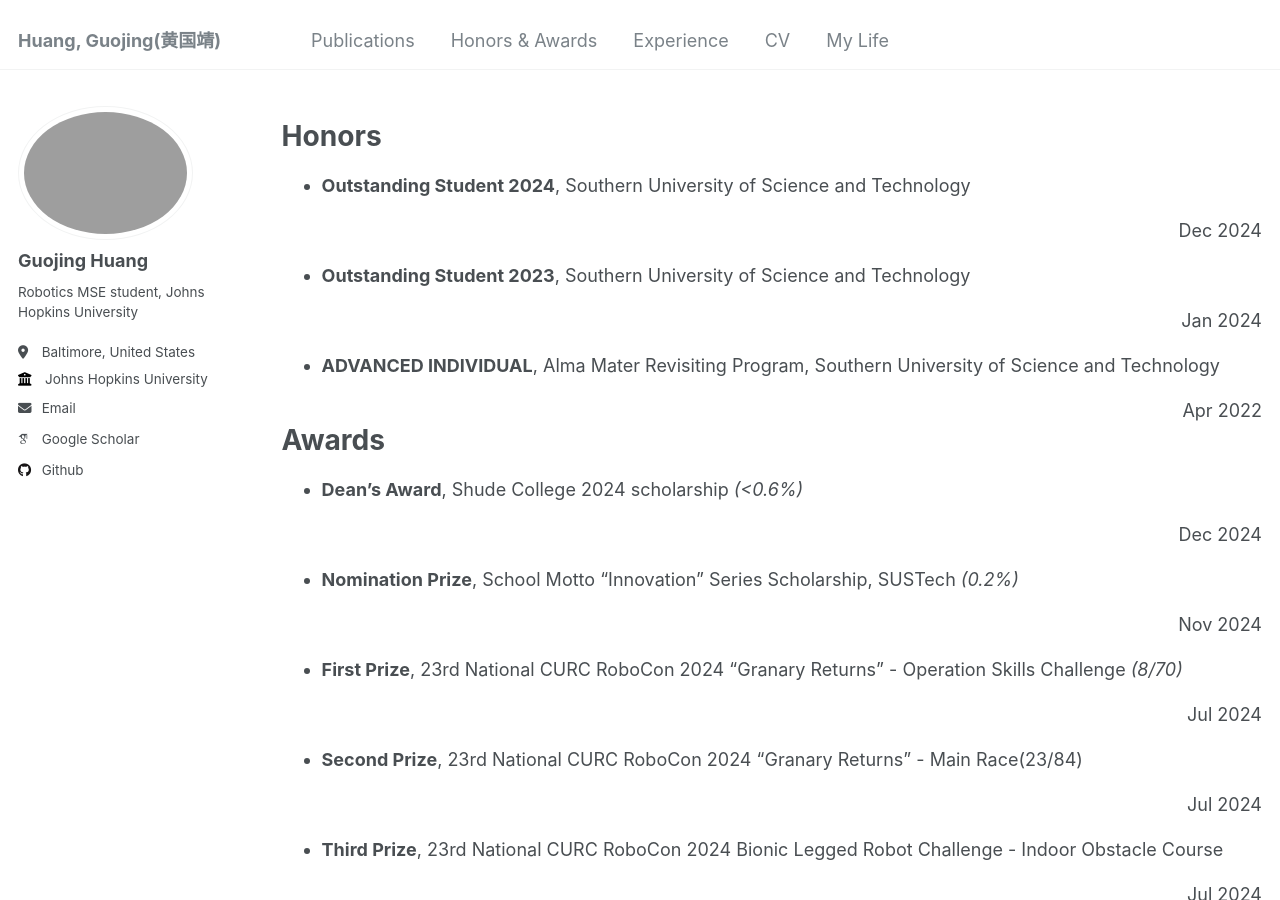
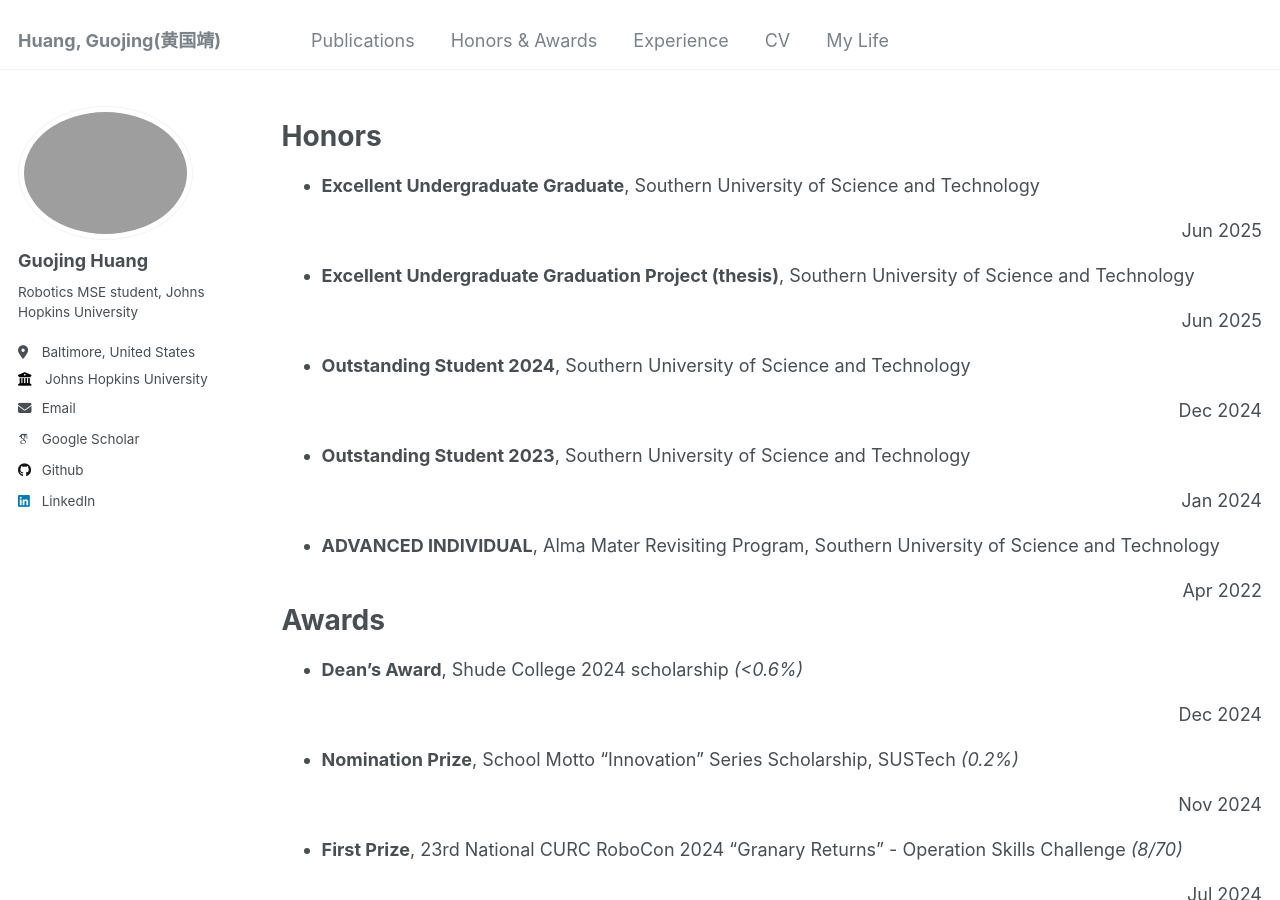
Before and after one commit to Acheng0211/acheng0211.github.io, a Jekyll site: the page built from _pages/honors&awards.md, in a window 1280 px wide and 900 px high. Built offline with Jekyll 4.4.1, drawn with Linux system fonts in a browser that asks for light colours; some web fonts are replaced.

Commit message:
update: basic infos

```diff
--- a/_config.yml
+++ b/_config.yml
@@ -57,7 +57,7 @@ author:
   keybase          : # Username
   instagram        : # Username
   lastfm           : # Username
-  linkedin         : # Username
+  linkedin         : "guojing-huang-robotics"
   mastodon         : # URL
   medium           : # URL
   pinterest        : # Username
--- a/_pages/honors&awards.md
+++ b/_pages/honors&awards.md
@@ -8,6 +8,12 @@ author_profile: true
 
 Honors
 ======
+- **Excellent Undergraduate Graduate**, Southern University of Science and Technology
+<div style="text-align: right;">Jun 2025</div>
+
+- **Excellent Undergraduate Graduation Project (thesis)**, Southern University of Science and Technology
+<div style="text-align: right;">Jun 2025</div>
+
 - **Outstanding Student 2024**, Southern University of Science and Technology
 <div style="text-align: right;">Dec 2024</div>
 
```
Also changed, not shown: 2 other files.
